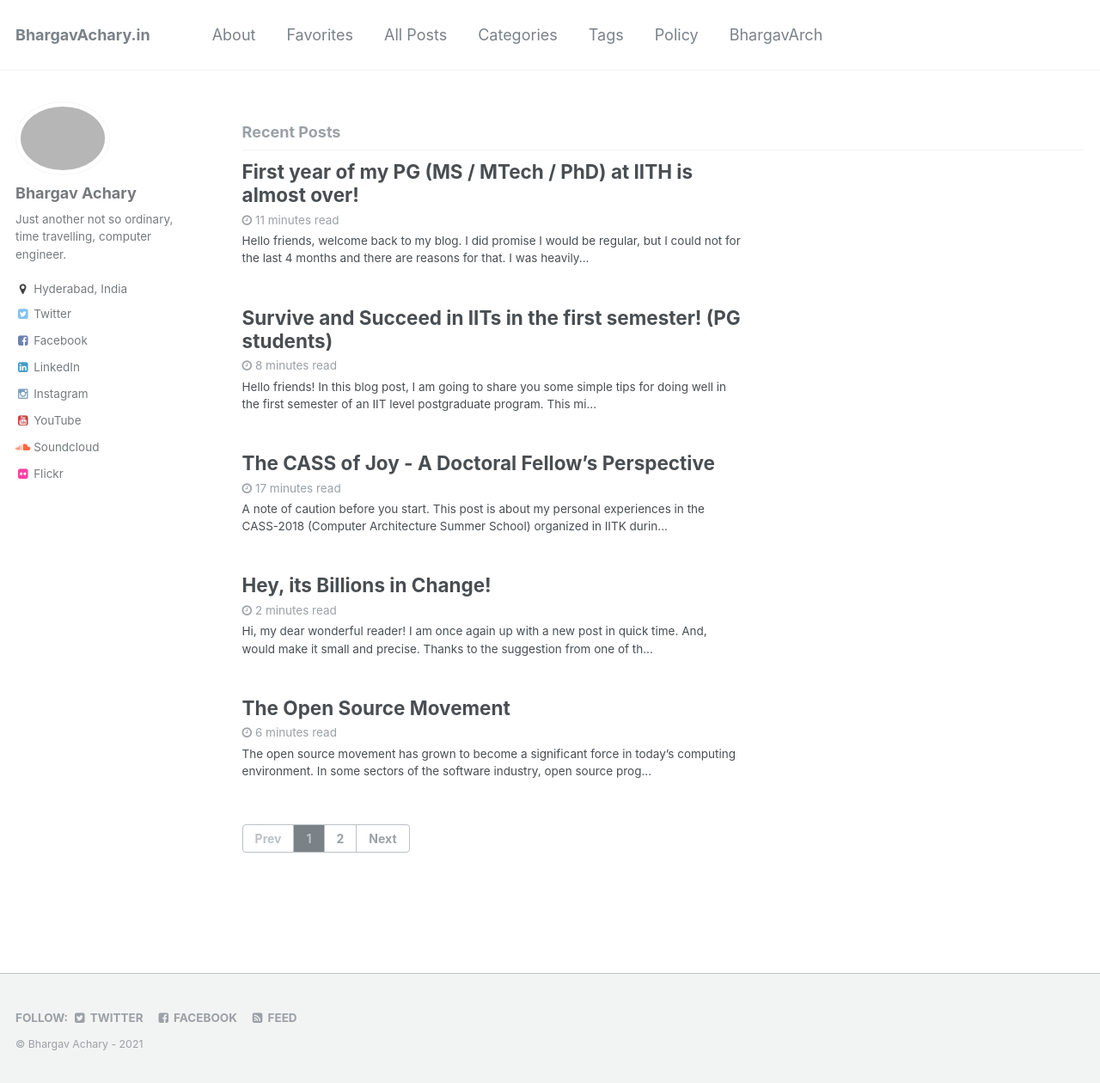
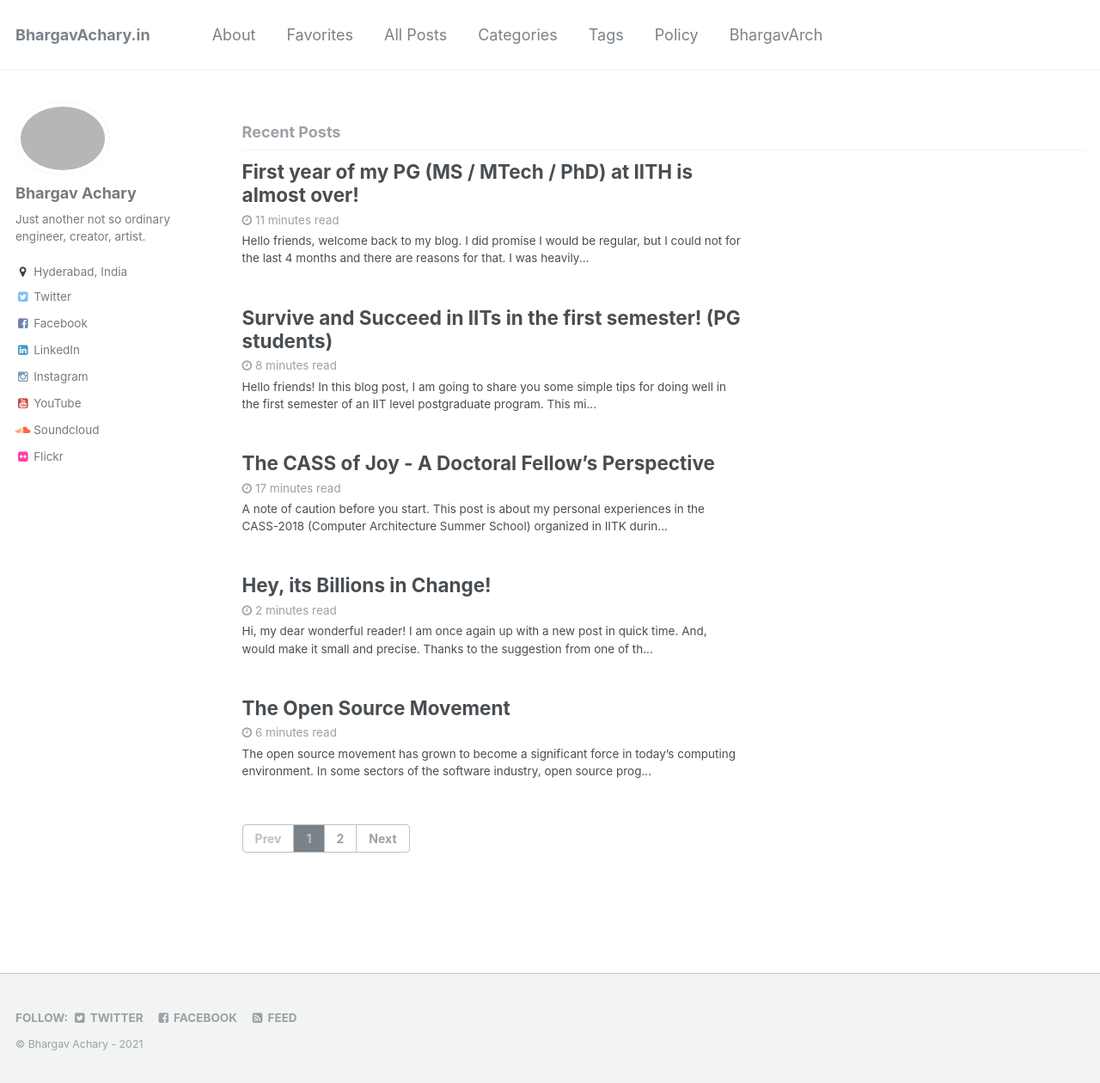
Before and after one commit to bhargavachary/bhargavachary.github.io, a Jekyll site: the page built from index.html, in a window 1280 px wide and 1260 px high. Shown: the whole window at 86% size. Built offline with Jekyll 4.4.1, drawn with Linux system fonts in a browser that asks for light colours; the list of posts is cut into pages by our own code.

Commit message:
Update _config.yml

```diff
--- a/_config.yml
+++ b/_config.yml
@@ -50,7 +50,7 @@ analytics:
 author:
   name             : *name
   avatar           : "avatar.jpg"
-  bio              : "Just another not so ordinary, time travelling, computer engineer."
+  bio              : "Just another not so ordinary engineer, creator, artist."
   location         : "Hyderabad, India"
   email            :
   uri              :
```
